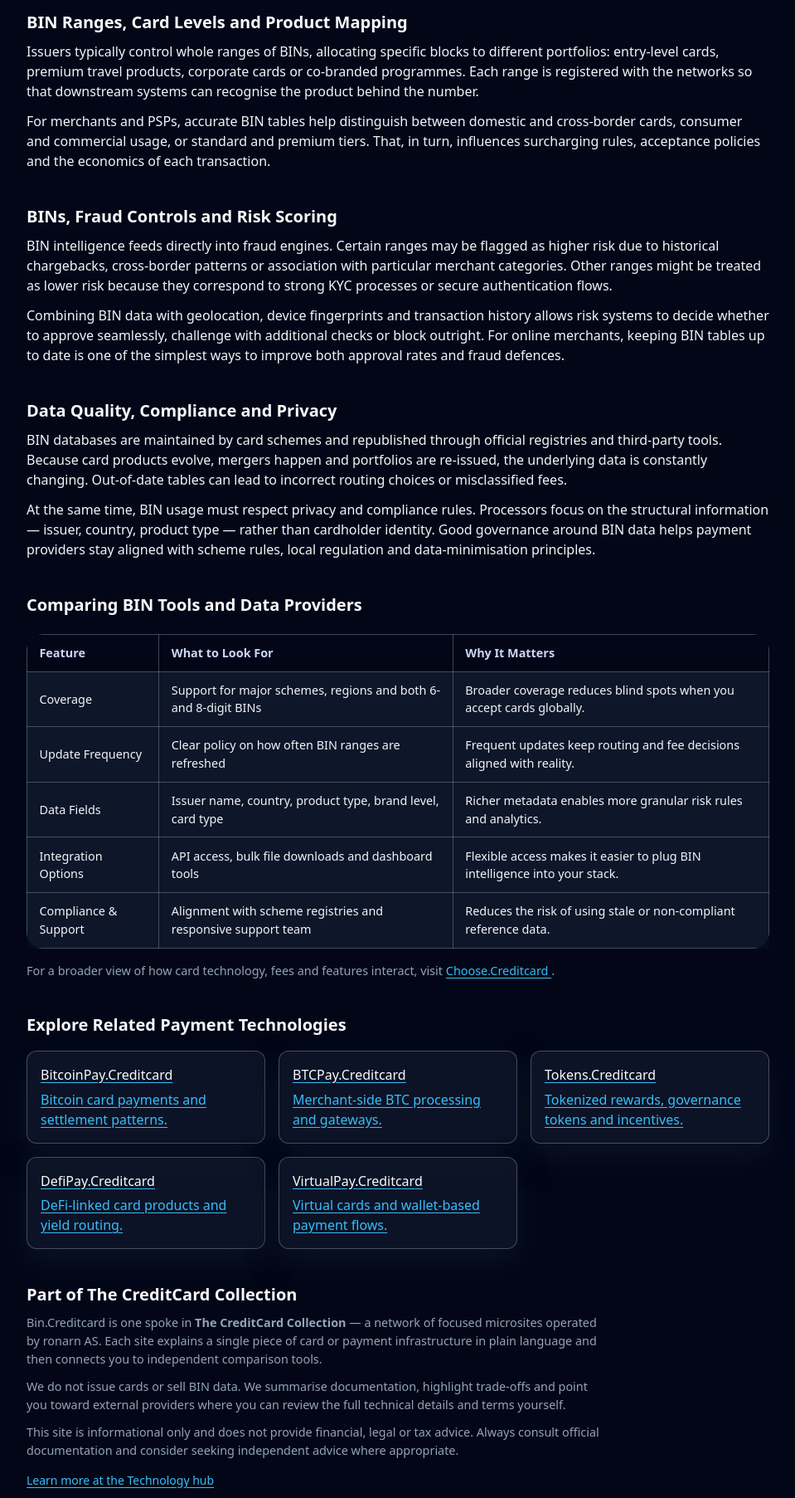
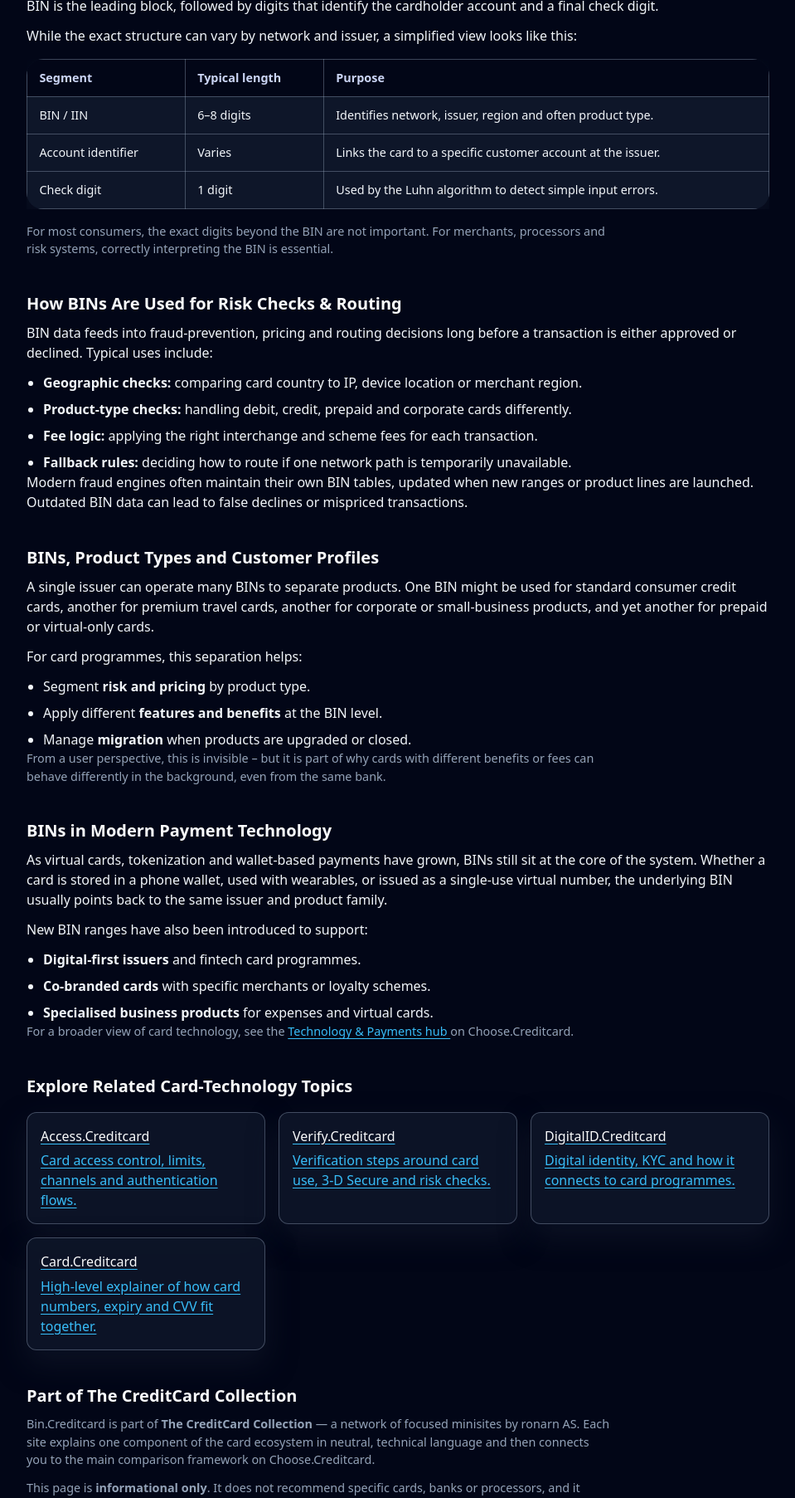
Before and after one commit to ChooseCreditCard/bin.creditcard, a plain HTML site: page index.html in a window 1280 px wide. Shown: the part 948-2753 px from the top of the page at 83% size, without its empty margins (160-1119 px from the left). Drawn offline with nearby package versions, Linux system fonts and the light colour scheme.

Commit message:
Update index.html

```diff
--- a/index.html
+++ b/index.html
@@ -4,22 +4,22 @@
   <meta charset="UTF-8" />
   <meta name="viewport" content="width=device-width, initial-scale=1" />
 
-  <title>Bin.Creditcard – Bank Identification Numbers (BINs) Explained</title>
-  <meta name="description" content="Understand how Bank Identification Numbers (BINs) classify cards by issuer, network, product type and region. Independent explainer for cardholders, merchants and fintech builders." />
+  <title>Bin.Creditcard – Bank Identification Numbers, Routing & Card Types</title>
+  <meta name="description" content="Educational overview of Bank Identification Numbers (BINs): how the first digits of a credit card number identify the issuer, network, country and product type. Explains routing, risk checks and why BIN ranges matter for payments." />
   <meta name="robots" content="index,follow" />
   <link rel="canonical" href="https://bin.creditcard/" />
 
   <!-- Open Graph -->
-  <meta property="og:title" content="Bin.Creditcard – Bank Identification Numbers (BINs) Explained" />
-  <meta property="og:description" content="Learn what BINs reveal about a card’s issuer, network, country and product, and how this data is used for routing, risk and reporting." />
+  <meta property="og:title" content="Bin.Creditcard – Bank Identification Numbers Explained" />
+  <meta property="og:description" content="Learn how credit-card BINs identify issuer, network, region and product type – and how they are used for routing, fraud checks and payment technology." />
   <meta property="og:type" content="website" />
   <meta property="og:url" content="https://bin.creditcard/" />
   <meta property="og:image" content="https://choose.creditcard/preview.png?utm_source=bin.creditcard&utm_medium=referral&utm_campaign=og_image" />
 
   <!-- Twitter -->
   <meta name="twitter:card" content="summary_large_image" />
-  <meta name="twitter:title" content="Bin.Creditcard – Bank Identification Numbers (BINs) Explained" />
-  <meta name="twitter:description" content="Independent explanation of how Bank Identification Numbers (BINs) work, why they matter, and how they are used in modern card payments." />
+  <meta name="twitter:title" content="Bin.Creditcard – Bank Identification Numbers Explained" />
+  <meta name="twitter:description" content="Neutral explainer of how BIN ranges work, how they feed into risk checks and why they matter for modern payment technology." />
   <meta name="twitter:image" content="https://choose.creditcard/preview.png?utm_source=bin.creditcard&utm_medium=referral&utm_campaign=twitter_image" />
 
   <!-- GA4 -->
@@ -34,7 +34,7 @@
   <!-- Tailwind for utility classes -->
   <script src="https://cdn.tailwindcss.com"></script>
 
-  <!-- Your shared minisite styles -->
+  <!-- Shared minisite styles -->
   <link rel="stylesheet" href="./styles.css" />
 </head>
 <body class="bg-slate-950 text-slate-100">
@@ -44,13 +44,13 @@
         <div class="cc-logo">CC</div>
         <div class="brand-text">
           <div class="brand-title">Bin.Creditcard</div>
-          <div class="brand-subtitle">Bank Identification Numbers Explained</div>
+          <div class="brand-subtitle">Bank Identification Numbers &amp; Card Routing</div>
         </div>
       </div>
       <nav class="nav-links" aria-label="Page navigation">
         <a href="#overview">Overview</a>
-        <a href="#mechanics">How It Works</a>
-        <a href="#compare">Compare</a>
+        <a href="#structure">How BINs are structured</a>
+        <a href="#risk">Risk &amp; routing</a>
       </nav>
     </div>
   </header>
@@ -66,170 +66,211 @@
     <!-- Hero -->
     <section class="hero">
       <div class="hero-content">
-        <h1>What Bank Identification Numbers Reveal About Your Card</h1>
+        <h1>How Credit-Card BINs Identify Issuers, Networks &amp; Risk</h1>
         <p class="hero-lead">
-          Every payment card starts with a small cluster of digits that quietly describes the issuer, network, product type and region. Bin.Creditcard breaks down how Bank Identification Numbers (BINs) work and how they shape routing, risk checks and fees.
+          The first digits of a card number are not random. Bank Identification Numbers (BINs) reveal which
+          bank issued the card, which network it runs on, what country it belongs to and often what type of
+          product it is. This page explains how BINs fit into modern payment technology.
         </p>
-        <a class="cta" href="https://choose.creditcard/?utm_source=bin.creditcard&utm_medium=referral&utm_campaign=hero_cta">
-          Explore card technology on Choose.Creditcard
-        </a>
+        <div class="flex flex-wrap gap-3 mt-4">
+          <a class="cta" href="https://choose.creditcard/technology/?utm_source=bin.creditcard&utm_medium=referral&utm_campaign=hero_technology">
+            Explore Technology &amp; Payments hub
+          </a>
+          <a class="cta-secondary" href="https://choose.creditcard/?utm_source=bin.creditcard&utm_medium=referral&utm_campaign=hero_choose">
+            Compare cards at Choose.Creditcard
+          </a>
+        </div>
       </div>
     </section>
 
-    <!-- Content sections -->
+    <!-- Overview -->
     <section id="overview" class="section">
-      <h2>What is a Bank Identification Number (BIN)?</h2>
+      <h2>What Is a Bank Identification Number (BIN)?</h2>
       <p>
-        A Bank Identification Number, sometimes called an Issuer Identification Number (IIN), is the sequence of digits at the start of a card number that identifies the payment network and the issuing institution. Historically this was the first six digits; many schemes are now expanding to eight as card volumes grow.
+        A Bank Identification Number is the leading part of a card number that tells the payment network
+        which issuer and product they are dealing with. Historically this was the first 6 digits, but many
+        systems now work with 8-digit BINs as payment volumes and product types have grown.
       </p>
       <p>
-        From those digits alone, payment systems can infer whether a card is debit or credit, consumer or commercial, basic or premium, and which country or region it belongs to. This information is used before the full PAN is even evaluated, making BIN data a critical shortcut in card processing.
+        When a transaction is initiated, the terminal and acquiring bank use the BIN to route the
+        authorisation request to the correct card network and issuing bank. The BIN also signals things like:
+      </p>
+      <ul class="list-disc space-y-2 pl-5 mt-3">
+        <li>Which <strong>network</strong> the card uses (Visa, Mastercard, etc.).</li>
+        <li>Which <strong>issuer</strong> owns the relationship with the cardholder.</li>
+        <li>The typical <strong>country or region</strong> of issuance.</li>
+        <li>Sometimes the <strong>product type</strong> (debit, credit, prepaid, business, premium).</li>
+      </ul>
+      <p class="small mt-3">
+        BINs are part of the behind-the-scenes plumbing that make card payments work. They do not reveal
+        personal information by themselves, but they do tell the system how the card should be treated.
       </p>
     </section>
 
-    <section id="mechanics" class="section">
-      <h2>How BINs Drive Routing and Authorisation</h2>
+    <!-- Structure -->
+    <section id="structure" class="section">
+      <h2>How BINs Are Structured on a Card</h2>
       <p>
-        When a card is tapped, dipped or entered online, the terminal packages the card details into an authorisation request. The BIN is read first and determines which network should receive the message, and then which issuer or processor should ultimately approve or decline the transaction.
+        A full card number (PAN – Primary Account Number) contains several pieces of information encoded in
+        sequence. The BIN is the leading block, followed by digits that identify the cardholder account and a
+        final check digit.
       </p>
       <p>
-        Along the way, acquirers and payment gateways use BIN data to apply correct interchange tables, select routing options, enforce region-based rules and decide whether extra checks such as 3-D Secure or step-up authentication should be triggered. All of this happens in milliseconds based on a handful of digits at the front of the card.
+        While the exact structure can vary by network and issuer, a simplified view looks like this:
       </p>
-    </section>
 
-    <section class="section">
-      <h2>BIN Ranges, Card Levels and Product Mapping</h2>
-      <p>
-        Issuers typically control whole ranges of BINs, allocating specific blocks to different portfolios: entry-level cards, premium travel products, corporate cards or co-branded programmes. Each range is registered with the networks so that downstream systems can recognise the product behind the number.
-      </p>
-      <p>
-        For merchants and PSPs, accurate BIN tables help distinguish between domestic and cross-border cards, consumer and commercial usage, or standard and premium tiers. That, in turn, influences surcharging rules, acceptance policies and the economics of each transaction.
-      </p>
-    </section>
-
-    <section class="section">
-      <h2>BINs, Fraud Controls and Risk Scoring</h2>
-      <p>
-        BIN intelligence feeds directly into fraud engines. Certain ranges may be flagged as higher risk due to historical chargebacks, cross-border patterns or association with particular merchant categories. Other ranges might be treated as lower risk because they correspond to strong KYC processes or secure authentication flows.
-      </p>
-      <p>
-        Combining BIN data with geolocation, device fingerprints and transaction history allows risk systems to decide whether to approve seamlessly, challenge with additional checks or block outright. For online merchants, keeping BIN tables up to date is one of the simplest ways to improve both approval rates and fraud defences.
-      </p>
-    </section>
-
-    <section class="section">
-      <h2>Data Quality, Compliance and Privacy</h2>
-      <p>
-        BIN databases are maintained by card schemes and republished through official registries and third-party tools. Because card products evolve, mergers happen and portfolios are re-issued, the underlying data is constantly changing. Out-of-date tables can lead to incorrect routing choices or misclassified fees.
-      </p>
-      <p>
-        At the same time, BIN usage must respect privacy and compliance rules. Processors focus on the structural information — issuer, country, product type — rather than cardholder identity. Good governance around BIN data helps payment providers stay aligned with scheme rules, local regulation and data-minimisation principles.
-      </p>
-    </section>
-
-    <!-- Comparison block -->
-    <section id="compare" class="section">
-      <h2>Comparing BIN Tools and Data Providers</h2>
-      <div class="table-wrap">
+      <div class="table-wrap mt-4">
         <table class="table">
           <thead>
             <tr>
-              <th>Feature</th>
-              <th>What to Look For</th>
-              <th>Why It Matters</th>
+              <th>Segment</th>
+              <th>Typical length</th>
+              <th>Purpose</th>
             </tr>
           </thead>
           <tbody>
             <tr>
-              <td>Coverage</td>
-              <td>Support for major schemes, regions and both 6- and 8-digit BINs</td>
-              <td>Broader coverage reduces blind spots when you accept cards globally.</td>
+              <td>BIN / IIN</td>
+              <td>6–8 digits</td>
+              <td>Identifies network, issuer, region and often product type.</td>
             </tr>
             <tr>
-              <td>Update Frequency</td>
-              <td>Clear policy on how often BIN ranges are refreshed</td>
-              <td>Frequent updates keep routing and fee decisions aligned with reality.</td>
+              <td>Account identifier</td>
+              <td>Varies</td>
+              <td>Links the card to a specific customer account at the issuer.</td>
             </tr>
             <tr>
-              <td>Data Fields</td>
-              <td>Issuer name, country, product type, brand level, card type</td>
-              <td>Richer metadata enables more granular risk rules and analytics.</td>
-            </tr>
-            <tr>
-              <td>Integration Options</td>
-              <td>API access, bulk file downloads and dashboard tools</td>
-              <td>Flexible access makes it easier to plug BIN intelligence into your stack.</td>
-            </tr>
-            <tr>
-              <td>Compliance &amp; Support</td>
-              <td>Alignment with scheme registries and responsive support team</td>
-              <td>Reduces the risk of using stale or non-compliant reference data.</td>
+              <td>Check digit</td>
+              <td>1 digit</td>
+              <td>Used by the Luhn algorithm to detect simple input errors.</td>
             </tr>
           </tbody>
         </table>
       </div>
-      <p class="small">
-        For a broader view of how card technology, fees and features interact, visit
-        <a href="https://choose.creditcard/?utm_source=bin.creditcard&utm_medium=referral&utm_campaign=comparison_section">
-          Choose.Creditcard
-        </a>.
+
+      <p class="small mt-3">
+        For most consumers, the exact digits beyond the BIN are not important. For merchants, processors and
+        risk systems, correctly interpreting the BIN is essential.
+      </p>
+    </section>
+
+    <!-- Risk & routing -->
+    <section id="risk" class="section">
+      <h2>How BINs Are Used for Risk Checks &amp; Routing</h2>
+      <p>
+        BIN data feeds into fraud-prevention, pricing and routing decisions long before a transaction is
+        either approved or declined. Typical uses include:
+      </p>
+      <ul class="list-disc space-y-2 pl-5 mt-3">
+        <li><strong>Geographic checks:</strong> comparing card country to IP, device location or merchant region.</li>
+        <li><strong>Product-type checks:</strong> handling debit, credit, prepaid and corporate cards differently.</li>
+        <li><strong>Fee logic:</strong> applying the right interchange and scheme fees for each transaction.</li>
+        <li><strong>Fallback rules:</strong> deciding how to route if one network path is temporarily unavailable.</li>
+      </ul>
+      <p class="mt-3">
+        Modern fraud engines often maintain their own BIN tables, updated when new ranges or product lines are
+        launched. Outdated BIN data can lead to false declines or mispriced transactions.
+      </p>
+    </section>
+
+    <!-- BINs, product types & profiles -->
+    <section class="section">
+      <h2>BINs, Product Types and Customer Profiles</h2>
+      <p>
+        A single issuer can operate many BINs to separate products. One BIN might be used for standard consumer
+        credit cards, another for premium travel cards, another for corporate or small-business products, and
+        yet another for prepaid or virtual-only cards.
+      </p>
+      <p>
+        For card programmes, this separation helps:
+      </p>
+      <ul class="list-disc space-y-2 pl-5 mt-3">
+        <li>Segment <strong>risk and pricing</strong> by product type.</li>
+        <li>Apply different <strong>features and benefits</strong> at the BIN level.</li>
+        <li>Manage <strong>migration</strong> when products are upgraded or closed.</li>
+      </ul>
+      <p class="small mt-3">
+        From a user perspective, this is invisible – but it is part of why cards with different benefits or
+        fees can behave differently in the background, even from the same bank.
+      </p>
+    </section>
+
+    <!-- BINs & modern tech -->
+    <section class="section">
+      <h2>BINs in Modern Payment Technology</h2>
+      <p>
+        As virtual cards, tokenization and wallet-based payments have grown, BINs still sit at the core of the
+        system. Whether a card is stored in a phone wallet, used with wearables, or issued as a single-use
+        virtual number, the underlying BIN usually points back to the same issuer and product family.
+      </p>
+      <p>
+        New BIN ranges have also been introduced to support:
+      </p>
+      <ul class="list-disc space-y-2 pl-5 mt-3">
+        <li><strong>Digital-first issuers</strong> and fintech card programmes.</li>
+        <li><strong>Co-branded cards</strong> with specific merchants or loyalty schemes.</li>
+        <li><strong>Specialised business products</strong> for expenses and virtual cards.</li>
+      </ul>
+      <p class="small mt-3">
+        For a broader view of card technology, see the
+        <a href="https://choose.creditcard/technology/?utm_source=bin.creditcard&utm_medium=referral&utm_campaign=link_technology_hub">
+          Technology &amp; Payments hub
+        </a>
+        on Choose.Creditcard.
       </p>
     </section>
 
     <!-- Cluster links -->
     <section class="section">
-      <h2>Explore Related Payment Technologies</h2>
+      <h2>Explore Related Card-Technology Topics</h2>
       <div class="cluster-grid">
-        <a class="cluster-card" href="https://bitcoinpay.creditcard/?utm_source=cryptopay.creditcard&utm_medium=referral&utm_campaign=cluster_bitcoinpay">
-          <h3>BitcoinPay.Creditcard</h3>
-          <p>Bitcoin card payments and settlement patterns.</p>
+        <a class="cluster-card" href="https://access.creditcard/?utm_source=bin.creditcard&utm_medium=referral&utm_campaign=cluster_access">
+          <h3>Access.Creditcard</h3>
+          <p>Card access control, limits, channels and authentication flows.</p>
         </a>
-        <a class="cluster-card" href="https://btcpay.creditcard/?utm_source=cryptopay.creditcard&utm_medium=referral&utm_campaign=cluster_btcpay">
-          <h3>BTCPay.Creditcard</h3>
-          <p>Merchant-side BTC processing and gateways.</p>
+        <a class="cluster-card" href="https://verify.creditcard/?utm_source=bin.creditcard&utm_medium=referral&utm_campaign=cluster_verify">
+          <h3>Verify.Creditcard</h3>
+          <p>Verification steps around card use, 3-D Secure and risk checks.</p>
         </a>
-        <a class="cluster-card" href="https://tokens.creditcard/?utm_source=cryptopay.creditcard&utm_medium=referral&utm_campaign=cluster_tokens">
-          <h3>Tokens.Creditcard</h3>
-          <p>Tokenized rewards, governance tokens and incentives.</p>
+        <a class="cluster-card" href="https://digitalid.creditcard/?utm_source=bin.creditcard&utm_medium=referral&utm_campaign=cluster_digitalid">
+          <h3>DigitalID.Creditcard</h3>
+          <p>Digital identity, KYC and how it connects to card programmes.</p>
         </a>
-        <a class="cluster-card" href="https://defipay.creditcard/?utm_source=cryptopay.creditcard&utm_medium=referral&utm_campaign=cluster_defipay">
-          <h3>DefiPay.Creditcard</h3>
-          <p>DeFi-linked card products and yield routing.</p>
-        </a>
-        <a class="cluster-card" href="https://virtualpay.creditcard/?utm_source=cryptopay.creditcard&utm_medium=referral&utm_campaign=cluster_virtualpay">
-          <h3>VirtualPay.Creditcard</h3>
-          <p>Virtual cards and wallet-based payment flows.</p>
+        <a class="cluster-card" href="https://card.creditcard/?utm_source=bin.creditcard&utm_medium=referral&utm_campaign=cluster_card">
+          <h3>Card.Creditcard</h3>
+          <p>High-level explainer of how card numbers, expiry and CVV fit together.</p>
         </a>
       </div>
     </section>
 
-    <!-- Collection section -->
+    <!-- Collection / Hub snippet -->
     <section class="section">
       <h2>Part of The CreditCard Collection</h2>
       <p class="small">
-        Bin.Creditcard is one spoke in <strong>The CreditCard Collection</strong> — a network of focused microsites operated by ronarn AS. Each site explains a single piece of card or payment infrastructure in plain language and then connects you to independent comparison tools.
+        Bin.Creditcard is part of <strong>The CreditCard Collection</strong> — a network of focused minisites by
+        ronarn AS. Each site explains one component of the card ecosystem in neutral, technical language and
+        then connects you to the main comparison framework on Choose.Creditcard.
       </p>
       <p class="small">
-        We do not issue cards or sell BIN data. We summarise documentation, highlight trade-offs and point you toward external providers where you can review the full technical details and terms yourself.
-      </p>
-      <p class="small">
-        This site is informational only and does not provide financial, legal or tax advice. Always consult official documentation and consider seeking independent advice where appropriate.
+        This page is <strong>informational only</strong>. It does not recommend specific cards, banks or
+        processors, and it does not replace compliance, legal or scheme documentation.
       </p>
 
-      <!-- Technology hub snippet -->
-      <div class="hub-link">
+      <div class="hub-link mt-4">
         <a href="https://choose.creditcard/technology/?utm_source=bin.creditcard&utm_medium=referral&utm_campaign=minisite_to_hub"
-           class="text-sm text-slate-600 hover:text-slate-900">
-          Learn more at the Technology hub
+           class="text-sm text-slate-300 hover:text-slate-50">
+          Learn more in the Technology &amp; Payments hub on Choose.Creditcard
         </a>
       </div>
     </section>
 
     <!-- Bottom CTA -->
     <section class="section">
-      <h2>Ready to Go Deeper Into Card Infrastructure?</h2>
+      <h2>Ready to See Technology in Real Card Products?</h2>
       <p class="small">
-        Use Bin.Creditcard to understand the role of BINs in modern payments — then continue to the main hub to explore how networks, fees, rewards and protections fit together across different card products.
+        Use Bin.Creditcard to understand how BINs fit into routing and risk. When you want to look at
+        real-world card offers, move over to the main comparison hub and technology sub-pages to see how
+        different products implement these ideas.
       </p>
       <a class="cta" href="https://choose.creditcard/?utm_source=bin.creditcard&utm_medium=referral&utm_campaign=bottom_cta">
         Go to Choose.Creditcard
```
